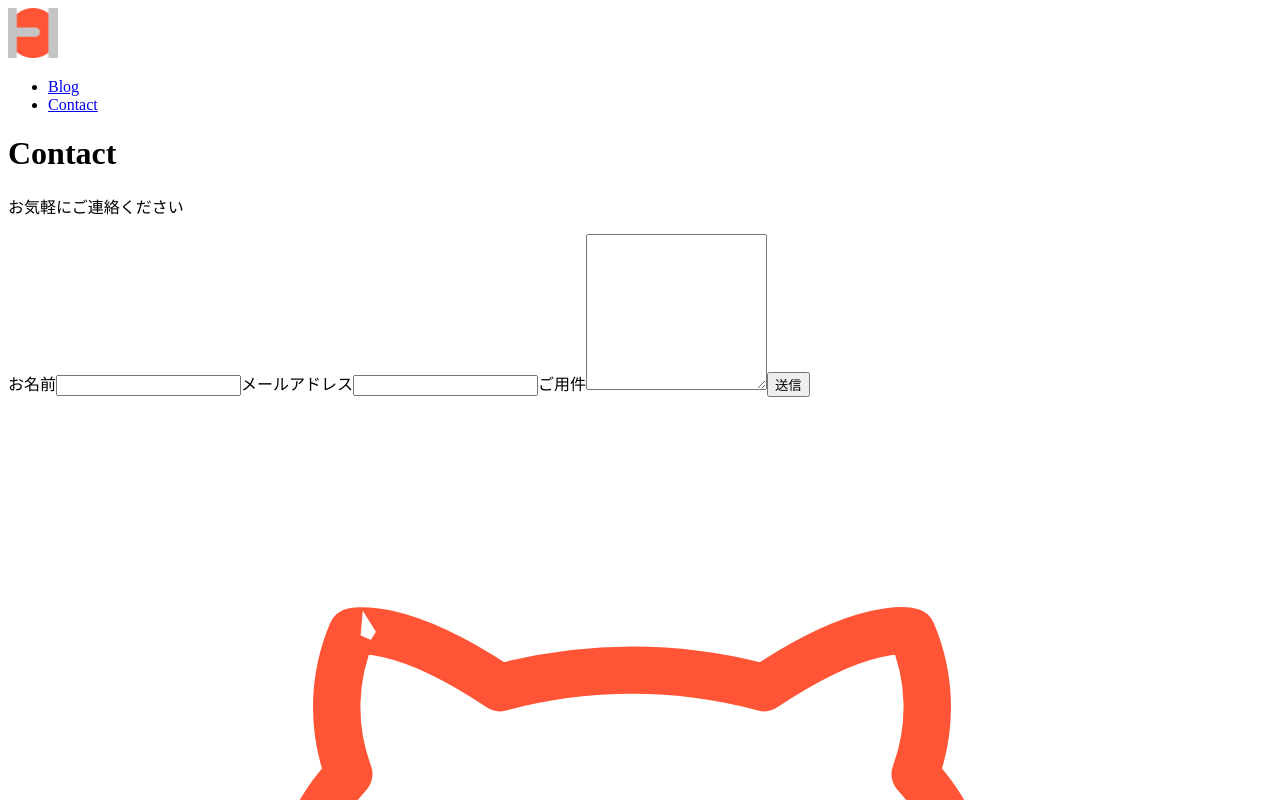
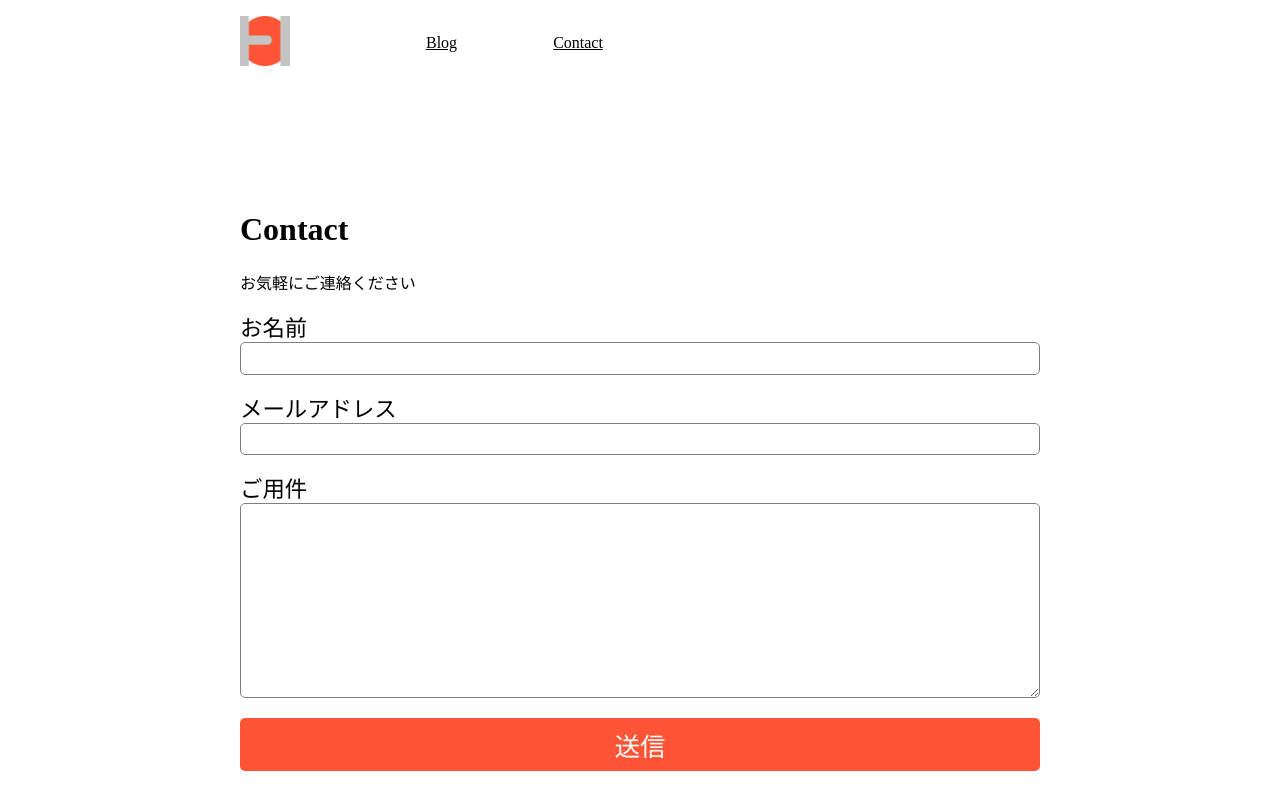
Before and after one commit to jhon-g283/LearnNextJs, a Next.js app: page /contact in a window 1280 px wide. Shown: the top 800 px of the page. Built offline with nearby package versions, Linux system fonts and the light colour scheme.

Commit message:
Chapter3終了

```diff
--- a/components/footer.js
+++ b/components/footer.js
@@ -4,8 +4,8 @@ import * as style from "../styles/common.module.scss"
 const Footer = () =>{
 
     return(
-        <footer>
-            <div>
+        <footer className={style.footerWrapper}>
+        <div className={style.insideContainer}>
                 <a href="https://www.google.com/"><img src="/images/github.svg" alt="logo"/></a>
                 <a href="https://www.google.com/"><img src="/images/linkedin.svg" alt="logo"/></a>
                 <a href="https://www.google.com/"><img src="/images/twitter.svg" alt="logo"/></a>
--- a/components/header.js
+++ b/components/header.js
@@ -4,12 +4,12 @@ import * as style from "../styles/common.module.scss"
 
 const Header = () => {
 return(
-    <header>
-        <div>
-            <div>
+    <header className={style.headerWrapper}>
+    <div className={style.container}>
+        <div className={style.flexContainer}>
                 <Link href="/">
                     <a>
-                        <Image src="/images/logo.png" width={50} height={50} />
+                    <Image src="/images/logo.png" alt="logo" width={50} height={50} />
                     </a>
                 </Link>
                 <ul>
@@ -18,9 +18,7 @@ return(
                 </ul>
             </div>
         </div>
-        <div>
-            <div></div>
-        </div>
+
 
     </header>
 )
--- a/next.config.js
+++ b/next.config.js
@@ -17,6 +17,28 @@ module.exports = {
       return config
 
   },
+  entry: './www/src/sample/app.jsx',
+    output: {
+        path: './www/sample/dist',
+        filename: 'bundle.js'
+    },
+
+  module: {
+    loaders: [
+       {
+         test: /\.(js|jsx)$/,
+         loader: 'babel',
+         exclude: /node_modules/,
+         query: {
+           presets: ["es2015", "react"],
+         }
+       },
+       {
+         test: /\.css$/,
+         loaders: ['style', 'css?modules'],
+       }
+    ]
+}
 
 
 
--- a/package.json
+++ b/package.json
@@ -9,13 +9,15 @@
     "lint": "next lint"
   },
   "dependencies": {
+    "css-loader": "^6.7.1",
     "gray-matter": "^4.0.3",
     "next": "^10.2.3",
     "raw-loader": "^4.0.2",
     "react": "17.0.2",
     "react-dom": "17.0.2",
     "react-markdown": "^6.0.2",
-    "sass": "^1.49.9"
+    "sass": "^1.49.9",
+    "style-loader": "^3.3.1"
   },
   "devDependencies": {
     "eslint": "8.10.0",
--- a/pages/contact.js
+++ b/pages/contact.js
@@ -8,8 +8,8 @@ import * as style from "../styles/contact.module.scss"
 const Contact = () => {
     return (
         <Layout>
-            <div >
-                <div >
+             <div className={style.wrapper}>
+                <div className={style.container}>
                     <h1>Contact</h1>
                     <p>お気軽にご連絡ください</p>
                     <form>
--- a/pages/index.js
+++ b/pages/index.js
@@ -9,6 +9,7 @@ const Index = () => {
         {/* childrenというpropsで挟んだ要素を渡している */}
 
           <div className={style.hero}>
+
           <Image src="/images/index-hero.jpg" alt="hero" layout="fill" objectFit="cover" quality={90} />
 
               <div className={style.textContainer}>
@@ -22,7 +23,7 @@ const Index = () => {
                       <h2>JavaScript Nerd</h2>
                       <p>Lorem Ipsum is simply dummy text of the printing and typesetting industry. Lorem Ipsum has been the industry's standard dummy text ever since the 1500s, when an unknown printer took a galley of type and scrambled it to make a type specimen book. It has survived not only five centuries, but also the leap into electronic typesetting, remaining essentially unchanged. It was popularised in the 1960s with the release of Letraset sheets containing Lorem Ipsum passages, and more recently with desktop publishing software like Aldus PageMaker including versions of Lorem Ipsum.</p>
                   </div>
-                  z<Image src="/images/profile.jpg" alt="hero" height={1195} width={1000} quality={90} />
+                  <Image src="/images/profile.jpg" alt="hero" height={1195} width={1000} quality={90} />
               </div>
               <div className={style.skills}>
                   <h2>Skills</h2>
```
Also changed, not shown: pages/blog.js (+6 -4 lines), pages/blog/[slug].js (+3 -3 lines), 1 other file (tests, documents, lock files or other folders).
